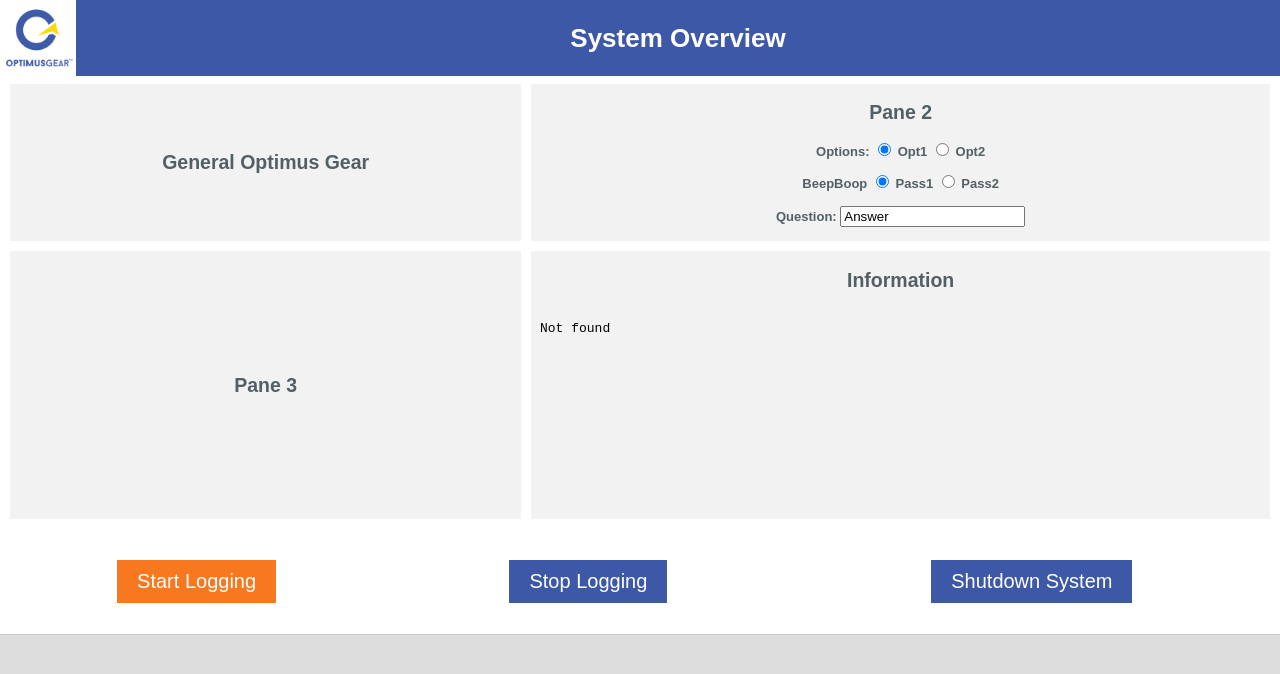
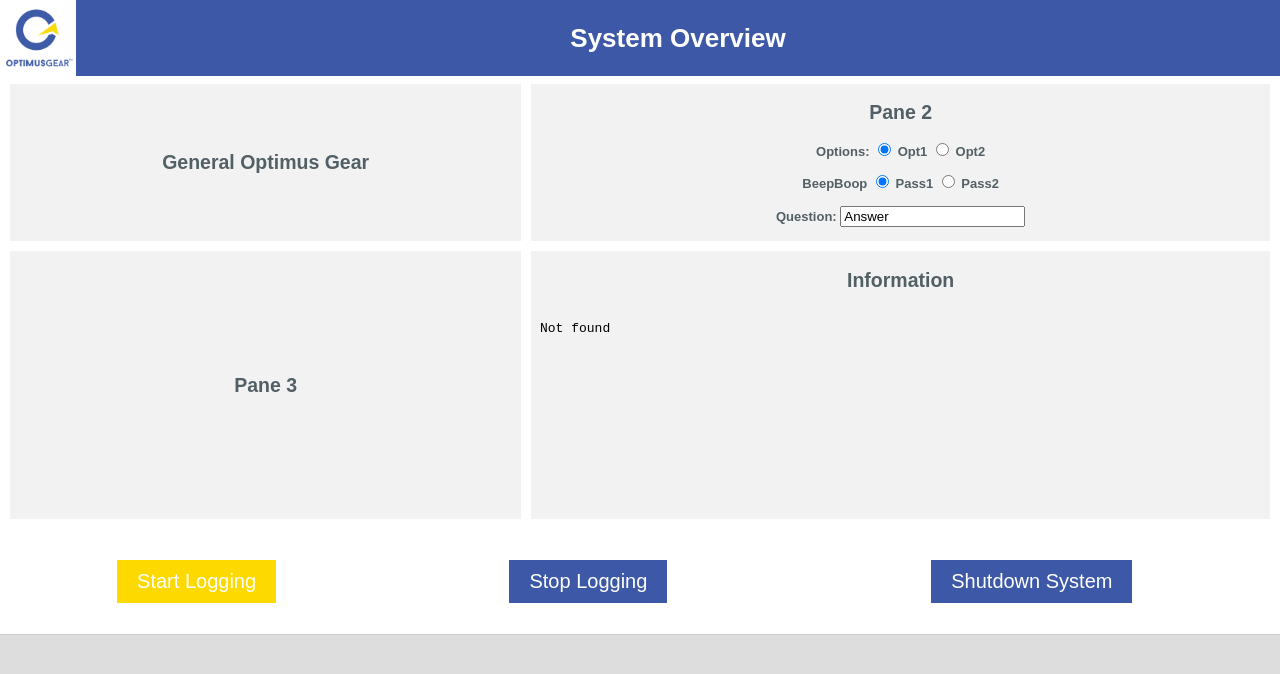
Before and after one commit to tlistoe/customSetup, a plain HTML site: page customSetupComp/www/index.html in a window 1280 px wide. In both pictures the pointer is over the input "Start Logging". Drawn offline with Linux system fonts and the light colour scheme; no server answers.

Commit message:
added in OG yellow in place of legato orange

```diff
--- a/customSetupComp/www/css/style.css
+++ b/customSetupComp/www/css/style.css
@@ -76,12 +76,12 @@ td:hover {
 }
 
 .btn:hover {
-    background: #F7781E;
-    background-image: -webkit-linear-gradient(top, #F7781E, #F7781E);
-    background-image: -moz-linear-gradient(top, #F7781E, #F7781E);
-    background-image: -ms-linear-gradient(top, #F7781E, #F7781E);
-    background-image: -o-linear-gradient(top, #F7781E, #F7781E);
-    background-image: linear-gradient(to bottom, #F7781E, #F7781E);
+    background: #fdd900;
+    background-image: -webkit-linear-gradient(top, #fdd900, #fdd900);
+    background-image: -moz-linear-gradient(top, #fdd900, #fdd900);
+    background-image: -ms-linear-gradient(top, #fdd900, #fdd900);
+    background-image: -o-linear-gradient(top, #fdd900, #fdd900);
+    background-image: linear-gradient(to bottom, #fdd900, #fdd900);
     text-decoration: none;
 }
 
```
